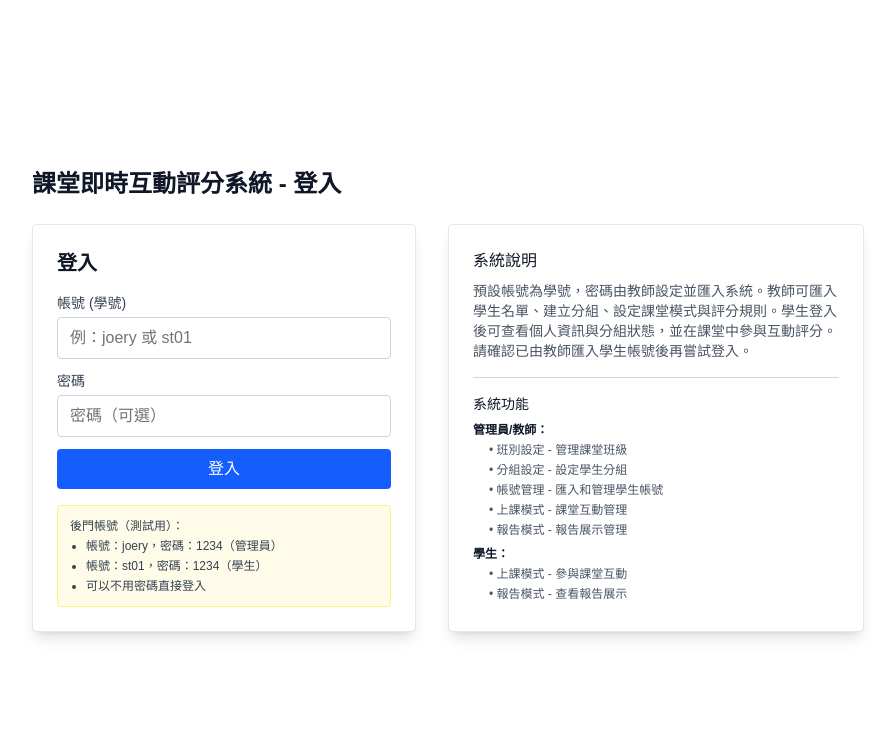
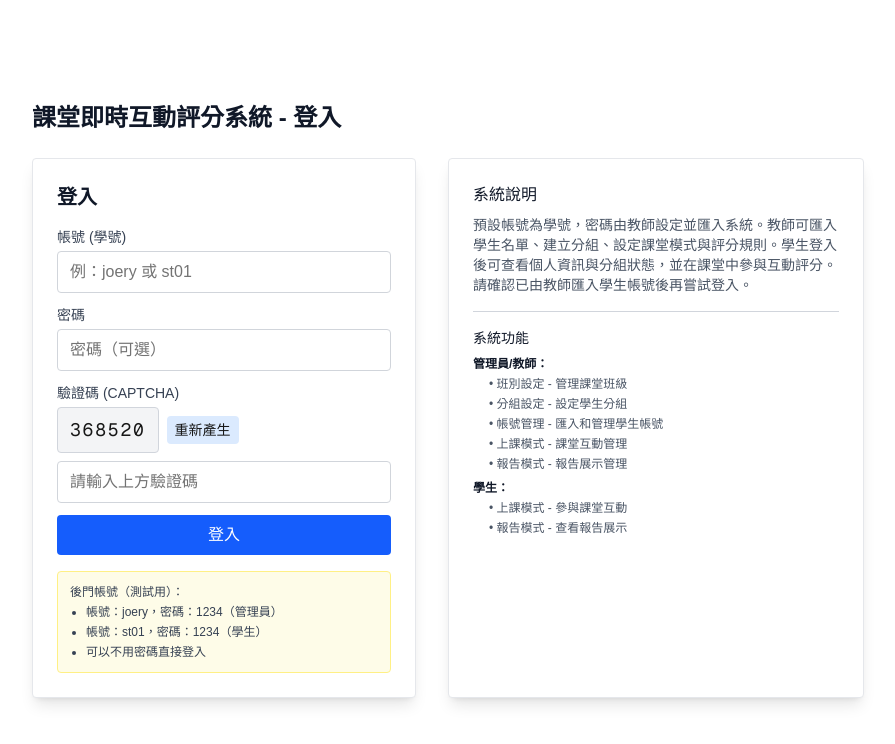
Before and after one commit to FJU-W3-SCRUM/FJU-W3-SCRUM, a Next.js app: page / in a window 1280 px wide. Shown: the top 744 px of the page, without its empty margins (192-1087 px from the left). Built offline with nearby package versions, Linux system fonts and the light colour scheme.

Commit message:
sprint1 驗證1

```diff
--- a/app/api/auth/login/route.ts
+++ b/app/api/auth/login/route.ts
@@ -58,15 +58,18 @@ export async function POST(request: Request) {
       return NextResponse.json({ ok: false, error: "帳號或密碼錯誤" }, { status: 401 });
     }
 
-    return NextResponse.json({
-      ok: true,
-      user: {
-        id: data.id,
-        student_no: data.student_no,
-        name: data.name,
-        role: data.role
-      }
-    });
+    const user = {
+      id: data.id,
+      student_no: data.student_no,
+      name: data.name,
+      role: data.role,
+    };
+
+    const res = NextResponse.json({ ok: true, user });
+    // Set cookie for client-side session persistence (20 minutes)
+    const cookieValue = encodeURIComponent(JSON.stringify(user));
+    res.headers.set('Set-Cookie', `ch_user=${cookieValue}; Path=/; Max-Age=1200; SameSite=Lax`);
+    return res;
   } catch (e: any) {
     return NextResponse.json({ ok: false, error: e.message || String(e) }, { status: 500 });
   }
--- a/app/page.tsx
+++ b/app/page.tsx
@@ -5,24 +5,41 @@ import AuthLayout from "../components/AuthLayout";
 
 export default function Home() {
   const [user, setUser] = useState<Account | null>(null);
+  // Cookie helpers
+  const setCookie = (name: string, value: string, maxAgeSec = 1200) => {
+    document.cookie = `${name}=${encodeURIComponent(value)}; Path=/; Max-Age=${maxAgeSec}; SameSite=Lax`;
+  };
 
-  // Disable auto-login: ensure any persisted user is cleared on page load
+  const getCookie = (name: string) => {
+    const m = document.cookie.match(new RegExp('(?:^|; )' + name + '=([^;]*)'));
+    return m ? decodeURIComponent(m[1]) : null;
+  };
+
+  const deleteCookie = (name: string) => {
+    document.cookie = `${name}=; Path=/; Max-Age=0; SameSite=Lax`;
+  };
+
+  // On initial load, try to load user from cookie
   useEffect(() => {
-    try {
-      localStorage.removeItem("ch_user");
-    } catch (e) {
-      // ignore
+    const stored = getCookie('ch_user');
+    if (stored) {
+      try {
+        setUser(JSON.parse(stored));
+      } catch (e) {
+        deleteCookie('ch_user');
+      }
     }
   }, []);
 
   function onLogin(a: Account) {
-    setUser(a);
-    localStorage.setItem("ch_user", JSON.stringify(a));
+    setCookie('ch_user', JSON.stringify(a), 1200);
+    // reload so that other components pick up auth state
+    window.location.reload();
   }
 
   function onLogout() {
     setUser(null);
-    localStorage.removeItem("ch_user");
+    deleteCookie('ch_user');
   }
 
   if (!user) {
--- a/app/sessions/[session_id]/page.tsx
+++ b/app/sessions/[session_id]/page.tsx
@@ -37,7 +37,8 @@ export default function SessionPage() {
     } catch (e) {}
 
      try {
-      const userStr = localStorage.getItem('ch_user');
+      const m = document.cookie.match(new RegExp('(?:^|; )' + 'ch_user' + '=([^;]*)'));
+      const userStr = m ? decodeURIComponent(m[1]) : null;
       if (userStr) {
         const user = JSON.parse(userStr);
         setCurrentUser(user);
@@ -398,7 +399,8 @@ export default function SessionPage() {
       } catch (e) {
         console.error('Failed to end session on logout', e);
       } finally {
-        localStorage.removeItem('ch_user');
+        // clear cookie on logout
+        document.cookie = `ch_user=; Path=/; Max-Age=0; SameSite=Lax`;
         router.push('/');
       }
     }}>
--- a/components/LoginForm.tsx
+++ b/components/LoginForm.tsx
@@ -1,5 +1,5 @@
 "use client";
-import React, { useState } from "react";
+import React, { useState, useEffect } from "react";
 
 export type Account = {
   id?: string; student_no: string;
@@ -14,6 +14,8 @@ export default function LoginForm({
 }) {
   const [studentNo, setStudentNo] = useState("");
   const [password, setPassword] = useState("");
+  const [captchaCode, setCaptchaCode] = useState("");
+  const [captchaInput, setCaptchaInput] = useState("");
   const [error, setError] = useState<string | null>(null);
   const [loading, setLoading] = useState(false);
 
@@ -21,6 +23,13 @@ export default function LoginForm({
     e.preventDefault();
     setError(null);
     setLoading(true);
+
+    // Validate CAPTCHA on client-side before sending
+    if (!captchaInput || captchaInput !== captchaCode) {
+      setLoading(false);
+      setError('驗證碼錯誤，請重新輸入。');
+      return;
+    }
 
     // Call server auth API which checks Supabase `accounts` table
     fetch("/api/auth/login", {
@@ -42,6 +51,16 @@ export default function LoginForm({
         setError(String(err));
       });
   }
+
+  useEffect(() => {
+    // generate 6-digit non-repeating CAPTCHA (digits)
+    const digits = Array.from({ length: 10 }, (_, i) => String(i));
+    for (let i = digits.length - 1; i > 0; i--) {
+      const j = Math.floor(Math.random() * (i + 1));
+      [digits[i], digits[j]] = [digits[j], digits[i]];
+    }
+    setCaptchaCode(digits.slice(0, 6).join(''));
+  }, []);
 
   return (
     <form
@@ -70,6 +89,28 @@ export default function LoginForm({
         aria-label="password"
       />
 
+      <label className="block text-sm mb-1 font-medium text-gray-700 dark:text-gray-300">驗證碼 (CAPTCHA)</label>
+      <div className="flex items-center gap-2 mb-2">
+        <div className="px-3 py-2 bg-gray-100 dark:bg-gray-700 border border-gray-300 rounded font-mono tracking-widest text-lg">{captchaCode}</div>
+        <button type="button" onClick={() => {
+          // regenerate
+          const digits = Array.from({ length: 10 }, (_, i) => String(i));
+          for (let i = digits.length - 1; i > 0; i--) {
+            const j = Math.floor(Math.random() * (i + 1));
+            [digits[i], digits[j]] = [digits[j], digits[i]];
+          }
+          setCaptchaCode(digits.slice(0, 6).join(''));
+        }} className="px-2 py-1 bg-blue-100 rounded text-sm">重新產生</button>
+      </div>
+      <input
+        value={captchaInput}
+        onChange={(e) => setCaptchaInput(e.target.value)}
+        className="w-full mb-3 px-3 py-2 border rounded bg-white dark:bg-gray-700 border-gray-300 dark:border-gray-600 text-gray-900 dark:text-gray-100 placeholder-gray-500 dark:placeholder-gray-400 focus:outline-none focus:ring-2 focus:ring-blue-500"
+        placeholder="請輸入上方驗證碼"
+        aria-label="captcha"
+        required
+      />
+
       {error && (
         <div className="text-sm text-red-600 dark:text-red-400 mb-3 bg-red-50 dark:bg-red-900/20 p-2 rounded">
           {error}
```
Lines whose indentation alone changed are shown as unchanged.
